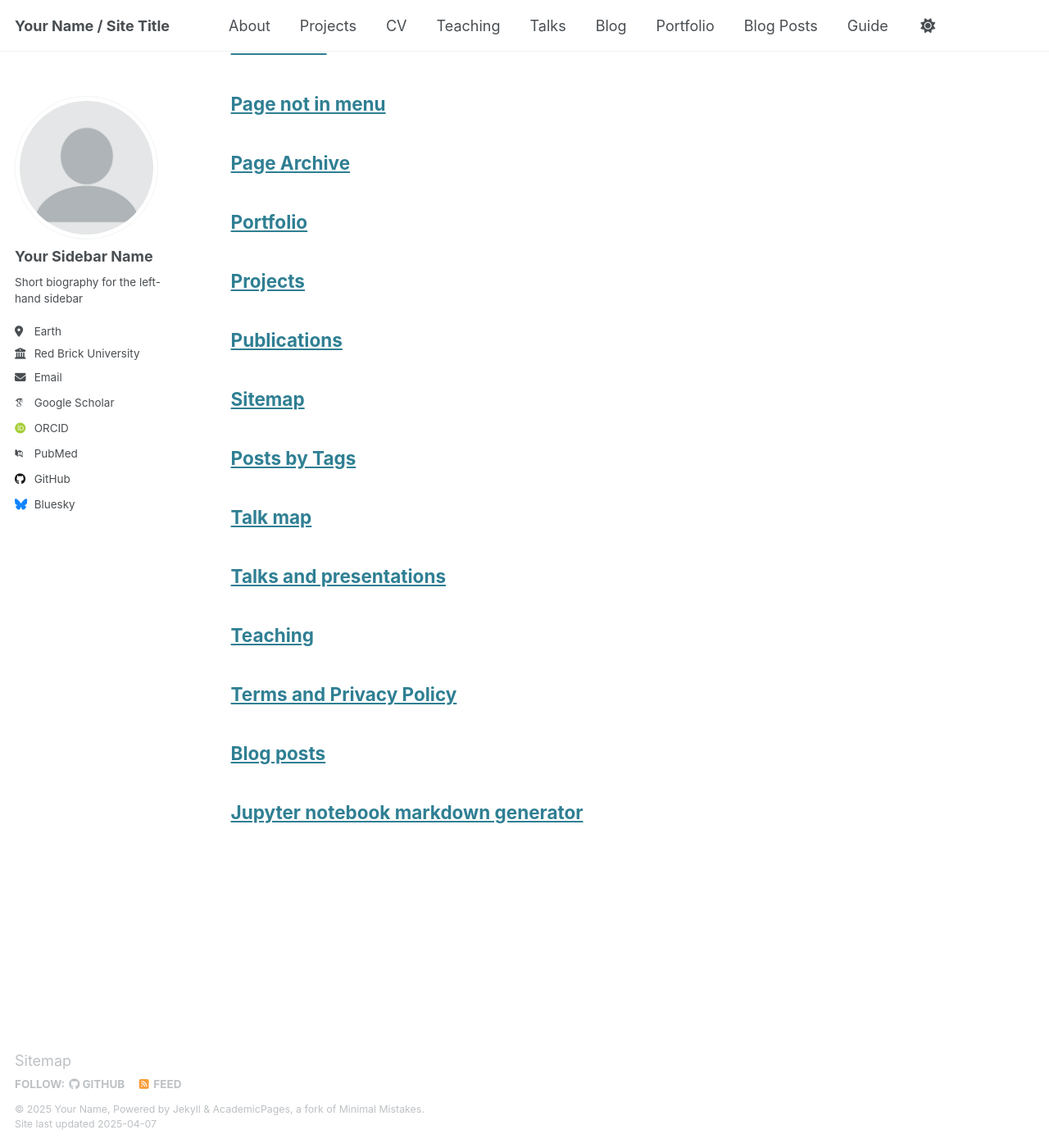
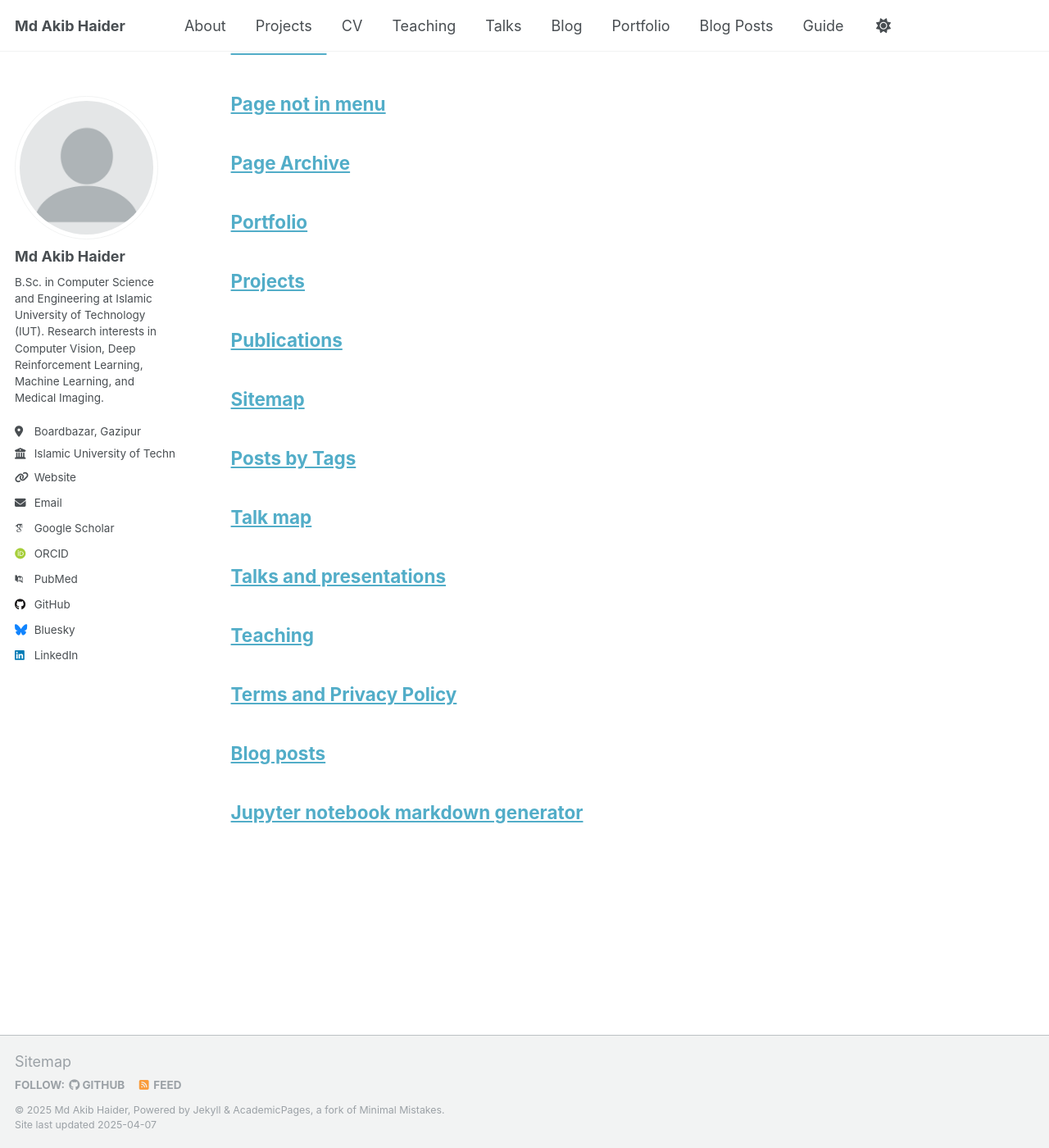
Before and after one commit to akibhaider/akibhaider.github.io, a Jekyll site: the page built from _pages/archive-layout-with-content.md, in a window 1280 px wide and 1400 px high, scrolled down 5140 px. Shown: the whole window at 82% size. Built offline with Jekyll 4.4.1, drawn with Linux system fonts in a browser that asks for light colours; some web fonts are replaced.

Commit message:
eeml submission update1

```diff
--- a/_config.yml
+++ b/_config.yml
@@ -9,13 +9,13 @@
 # Basic Site Settings
 locale                   : "en-US"
 site_theme               : "default"
-title                    : "Your Name / Site Title"
+title                    : "Md Akib Haider"
 title_separator          : "-"
-name                     : &name "Your Name"
-description              : &description "personal description"
-url                      : https://academicpages.github.io # the base hostname & protocol for your site e.g. "https://[your GitHub username].github.io"
-baseurl                  : "" # the subpath of your site, e.g. "/blog"
-repository               : "academicpages/academicpages.github.io"
+name                     : &name "Md Akib Haider"
+description              : &description "B.Sc. in Computer Science and Engineering at Islamic University of Technology (IUT)"
+url                      : https://akibhaider.github.io
+baseurl                  : ""
+repository               : "akibhaider/akibhaider.github.io"
 
 # Site Author - The following control what appear as part of the author content on the side bar.
 #               If a field is blank the icon and link will not appear, otherwise it will be shown.
@@ -23,19 +23,19 @@ repository               : "academicpages/academicpages.github.io"
 author:
   # Biographic information
   avatar           : "profile.png"
-  name             : "Your Sidebar Name"
+  name             : "Md Akib Haider"
   pronouns         : # example: "she/her"
-  bio              : "Short biography for the left-hand sidebar"
-  location         : "Earth"
-  employer         : "Red Brick University"
-  uri              : # URL
-  email            : "none@example.org"
+  bio              : "B.Sc. in Computer Science and Engineering at Islamic University of Technology (IUT). Research interests in Computer Vision, Deep Reinforcement Learning, Machine Learning, and Medical Imaging."
+  location         : "Boardbazar, Gazipur"
+  employer         : "Islamic University of Technology"
+  uri              : "https://akibhaider.github.io"
+  email            : "akibhaider@iut-dhaka.edu"
 
   # Academic websites
   arxiv            : # URL - Update with the correct link to your profile
-  googlescholar    : "https://scholar.google.com/citations?user=PS_CX0AAAAAJ"
+  googlescholar    : ""
   impactstory      : # URL
-  orcid            : "http://orcid.org/yourorcidurl"
+  orcid            : ""
   semantic         : # URL
   pubmed           : "https://www.ncbi.nlm.nih.gov/pubmed/?term=john+snow"
   researchgate     : # URL
@@ -45,7 +45,7 @@ author:
   bitbucket        : # Username - Update with your username on the site
   codepen          : # Username
   dribbble         : # Username
-  github           : "academicpages"
+  github           : "akibhaider"
   kaggle           : # Username
   stackoverflow    : # User number or user number and name (i.e., use "1" or "1/jeff-atwood")
 
@@ -59,7 +59,7 @@ author:
   keybase          : # Username
   instagram        : # Username
   lastfm           : # Username
-  linkedin         : # Username
+  linkedin         : "md-akib-haider-1252051ab"
   mastodon         : # URL
   medium           : # URL
   pinterest        : # Username
--- a/_sass/layout/_base.scss
+++ b/_sass/layout/_base.scss
@@ -139,8 +139,8 @@ a > code,
 figcaption > code,
 li > code,
 p > code,
-pre > code,
 td > code {
+  color: var(--global-code-text-color);
   padding-top: 0.1rem;
   padding-bottom: 0.1rem;
   font-size: $type-size-6;
@@ -148,12 +148,19 @@ td > code {
   border: 1px solid var(--global-thead-color);
   border-radius: $border-radius;
   box-shadow: $box-shadow;
-  color: var(--global-code-text-color);
 
   &:before, &:after {
     letter-spacing: -0.2em;
     content: "\00a0"; /* non-breaking space*/
   }
+}
+
+a > code {
+    color: inherit;
+}
+
+pre > code {
+  color: var(--global-code-text-color);
 }
 
 /* horizontal rule */
--- a/_sass/layout/_footer.scss
+++ b/_sass/layout/_footer.scss
@@ -4,7 +4,7 @@
 
 .page__footer {
   @include clearfix;
-  background-color: var(--global-bg-color);
+  background-color: var(--global-footer-bg-color);
   color: var(--global-text-color-light);
 
   float: left;
@@ -25,7 +25,7 @@
           animation: intro 0.3s both;
   -webkit-animation-delay: 0.45s;
           animation-delay: 0.45s;
-  border-top: 1px solid var(var(--global-border-color));
+  border-top: 1px solid var(--global-dark-border-color);
 
   footer {
     @include clearfix;
--- a/_sass/layout/_navigation.scss
+++ b/_sass/layout/_navigation.scss
@@ -84,7 +84,7 @@
       text-align: center;
       text-decoration: none;
       color: var(--global-text-color-light);
-      border: 1px solid var(var(--global-border-color));
+      border: 1px solid var(--global-border-color);
       border-radius: 0;
 
       &:hover {
@@ -132,7 +132,7 @@
     text-align: center;
     text-decoration: none;
     color: var(--global-text-color-light);
-    border: 1px solid var(var(--global-border-color));
+    border: 1px solid var(--global-border-color);
     border-radius: $border-radius;
 
     &:hover {
@@ -409,7 +409,7 @@
   a {
     display: block;
     padding: 0.5rem 1rem;
-    color: var(--global-text-color-light);
+    color: var(--global-code-text-color);
     font-size: $type-size-7;
     font-weight: bold;
     line-height: 1.5;
--- a/_sass/theme/_dark.scss
+++ b/_sass/theme/_dark.scss
@@ -37,7 +37,9 @@ $sidebar-screen-min-width   : 1024px;
 html[data-theme="dark"] {
     --global-base-color                 : #{$background};
     --global-bg-color                   : #{$background};
-    --global-border-color               : #{$background-light};
+    --global-footer-bg-color            : #{$background};
+    --global-border-color               : #{$light-gray};
+    --global-dark-border-color          : #{$background-light};
     --global-code-background-color      : #fafafa;
     --global-code-text-color            : #{$darker-gray};
     --global-fig-caption-color          : #{$dark-gray};
--- a/_sass/theme/_default.scss
+++ b/_sass/theme/_default.scss
@@ -6,7 +6,7 @@
 $gray                       : #7a8288;
 $dark-gray                  : mix(#000, $gray, 40%);
 $darker-gray                : mix(#000, $gray, 60%);
-$light-gray                 : mix(#fff, $gray, 50%);
+$light-gray                 : #9ba1a6;
 $lighter-gray               : mix(#fff, $gray, 90%);
 
 /* Color codes used for the site */
@@ -30,11 +30,13 @@ $sidebar-screen-min-width   : 1024px;
 :root {
     --global-base-color                 : #{$gray};
     --global-bg-color                   : #fff;
+    --global-footer-bg-color            : #f2f3f3;
     --global-border-color               : #{$lighter-gray};
+    --global-dark-border-color          : #bdc1c4;
     --global-code-background-color      : #fafafa;
     --global-code-text-color            : #{$darker-gray};
     --global-fig-caption-color          : mix(#fff,  #{$dark-gray}, 25%);
-    --global-link-color                 : #2f7f93;
+    --global-link-color                 : #52adc8;
     --global-link-color-hover           : mix(#000, #2f7f93, 25%);
     --global-link-color-visited         : mix(#fff, #2f7f93, 25%);
     --global-masthead-link-color        : #{$dark-gray};
```
Also changed, not shown: 1 other file.
